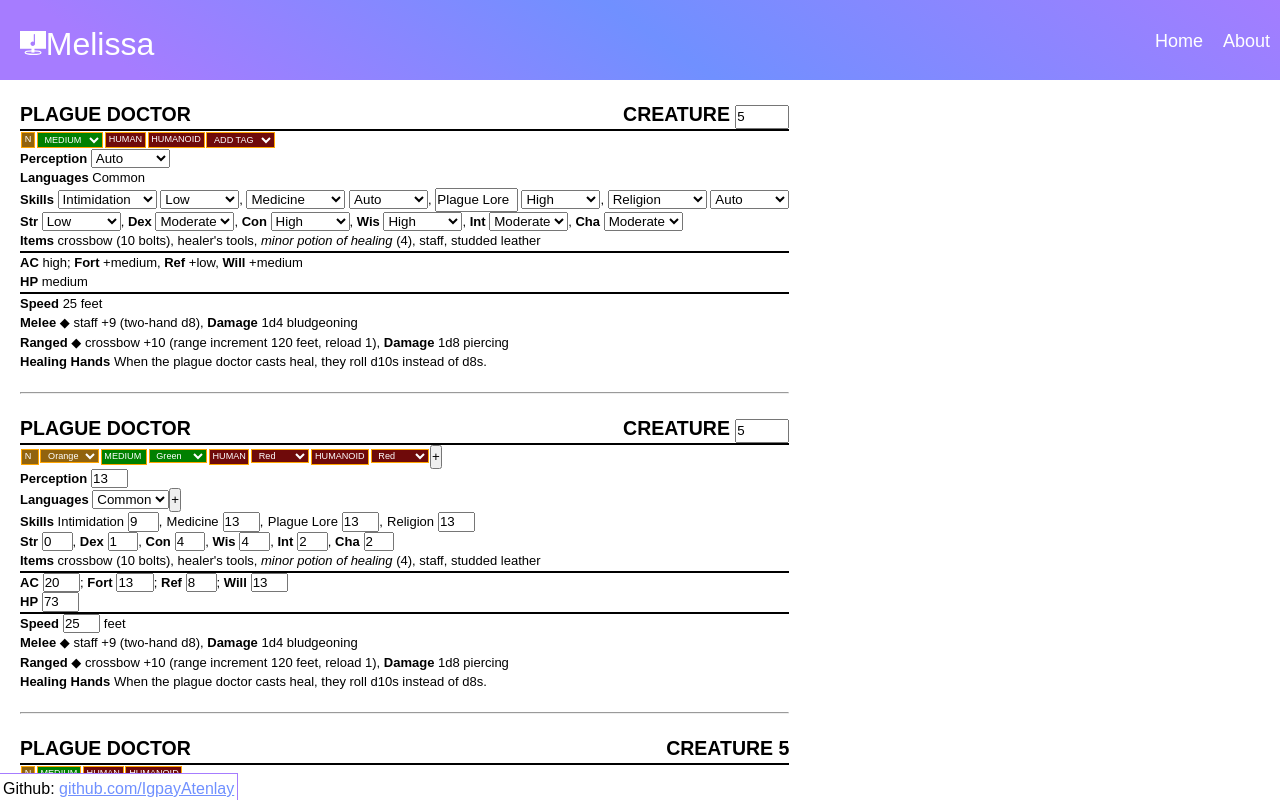
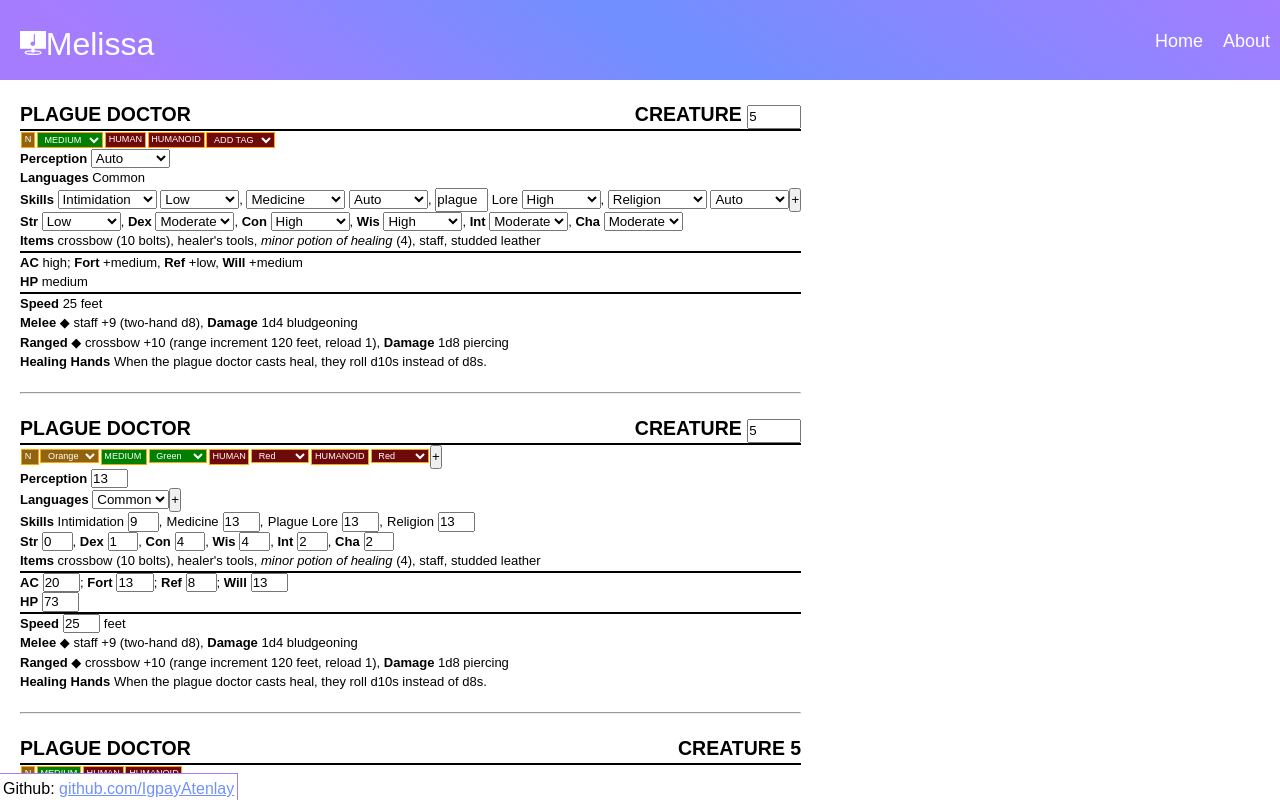
Before and after one commit to IgpayAtenlay/website, a React (Create React App) app in the folder client/: page /creatureCreator in a window 1280 px wide. Shown: the top 802 px of the page. Built offline with nearby package versions, Linux system fonts and the light colour scheme.

Commit message:
add button for skills

```diff
--- a/client/src/pages/creatureCreator/autoForm/skills.jsx
+++ b/client/src/pages/creatureCreator/autoForm/skills.jsx
@@ -3,6 +3,8 @@ import {useContext} from 'react';
 import {CreatureContext} from "../index";
 import { skills } from "../variables";
 import updateSkills from "./updaters/updateSkills";
+import {v4} from "uuid";
+import highestAbility from "./updaters/highestAbility";
 
 export default function Skills(props) {
     var skill = props.skills.slice(0,-1).map(e =>
@@ -14,7 +16,13 @@ export default function Skills(props) {
         <Skill key={e.id} id={e.id} name={e.name} scale={e.scale}/>
     );
 
-    return (<span>{skill}{lastSkill}</span>);
+    return (
+        <span>
+            {skill}
+            {lastSkill}
+            <AddButton />
+        </span>
+    );
 }
 
 function Skill(props) {
@@ -28,7 +36,6 @@ function Skill(props) {
 }
 
 function Name(props) {
-    var skillOptions = Object.keys(skills).map(e => <option key={e} value={e}>{startCase(e)}</option>)
     var {creature, setCreature} = useContext(CreatureContext);
 
     function handleChange(e) {
@@ -51,7 +58,31 @@ function Name(props) {
         }
     }
 
-    if (props.name in skills) {
+    function handleChangeLores(e) {
+        var name = e.target.value.toLowerCase();
+        var index = creature.skills.findIndex(a => a.id === e.target.id);
+
+        if (name === "delete") {
+            setCreature(prevCreature => ({
+                ...prevCreature,
+                skills: prevCreature.skills.filter(a => a.id !== e.target.id)
+            }));
+        } else {
+            name = name + " lore"
+
+            setCreature(prevCreature => ({
+                ...prevCreature,
+                skills: prevCreature.skills.with(index, {
+                    ...prevCreature.skills[index],
+                    name: name
+                })
+            }))
+        }
+    }
+
+    if (!props.name.includes("lore") && props.name in skills) {
+        var skillOptions = Object.keys(skills).map(e => <option key={e} value={e}>{startCase(e)}</option>)
+
         return(
             <select id={props.id} value={props.name} onChange={handleChange}>
                 {skillOptions}
@@ -59,8 +90,16 @@ function Name(props) {
             </select>
         );
     } else {
+        var name = props.name;
+        if (name.includes(" lore")) {
+            name = name.slice(0, -5);
+        }
+
         return(
-            <input id={props.id} value={startCase(props.name)} onChange={handleChange} style={{width: (props.name.length * 4 / 9 + 1) + "em"}}/>
+            <span>
+                <input id={props.id} value={name} onChange={handleChangeLores} style={{width: (name.length * 4 / 9 + 1) + "em"}}/>
+                {" "}Lore
+            </span>
         );
     }
 }
@@ -97,3 +136,44 @@ function Scale(props) {
         </select>
     );
 }
+
+function AddButton(props) {
+    var {creature, setCreature} = useContext(CreatureContext);
+
+    function handleChange(e) {
+        var highestAbilities = highestAbility(creature.abilities);
+
+        var name = "lore"
+
+        Object.entries(skills).forEach(([skill, ability]) => {
+            if (skill !== "lore" && highestAbilities.includes(ability) && !creature.skills.some(e => e.name === skill)) {
+                name = skill;
+                return;
+            }
+        });
+
+        if (name === "lore") {
+            Object.keys(skills).forEach((skill) => {
+                if (skill !== "lore" && !creature.skills.some(e => e.name === skill)) {
+                    name = skill;
+                    return;
+                }
+            });
+        }
+
+        var newSkill = {
+            name: name,
+            scale: "auto",
+            modifier: 0,
+            id: v4()
+        }
+
+        setCreature(prevCreature => ({
+            ...prevCreature,
+            skills: updateSkills(creature.skills.concat(newSkill), creature.level, creature.abilities)
+            }));
+    }
+
+
+    return <button onClick={handleChange}>+</button>;
+}
--- /dev/null
+++ b/client/src/pages/creatureCreator/autoForm/updaters/highestAbility.js
@@ -0,0 +1,14 @@
+export default function highestAbility(abilities) {
+    var highestAbilities = [];
+    Object.keys(abilities).forEach(key => {
+        if (highestAbilities.length === 0) {
+            highestAbilities = [key];
+        } else if (abilities[highestAbilities[0]].modifier < abilities[key].modifier) {
+            highestAbilities = [key];
+        } else if (abilities[highestAbilities[0]].modifier === abilities[key].modifier) {
+            highestAbilities = highestAbilities.concat(key);
+        }
+    })
+
+    return highestAbilities;
+}
--- a/client/src/pages/creatureCreator/autoForm/updaters/updateSkills.js
+++ b/client/src/pages/creatureCreator/autoForm/updaters/updateSkills.js
@@ -1,4 +1,5 @@
 import { skillModifiers, skills } from "../../variables";
+import highestAbility from "./highestAbility";
 
 export default function updateSkills(creatureSkills, level, abilities) {
 
@@ -20,16 +21,7 @@ export default function updateSkills(creatureSkills, level, abilities) {
     creatureSkills = creatureSkills.map(skill => {
         if (skill.scale === "auto") {
             if (numOfHighRegular < 1 && !skill.name.includes("lore")) {
-                var highestAbilities = [];
-                Object.keys(abilities).forEach(key => {
-                    if (highestAbilities.length === 0) {
-                        highestAbilities = [key];
-                    } else if (abilities[highestAbilities[0]].modifier < abilities[key].modifier) {
-                        highestAbilities = [key];
-                    } else if (abilities[highestAbilities[0]].modifier === abilities[key].modifier) {
-                        highestAbilities = highestAbilities.concat(key);
-                    }
-                })
+                var highestAbilities = highestAbility(abilities);
 
                 if (skill.name in skills && highestAbilities.includes(skills[skill.name])) {
 
```
